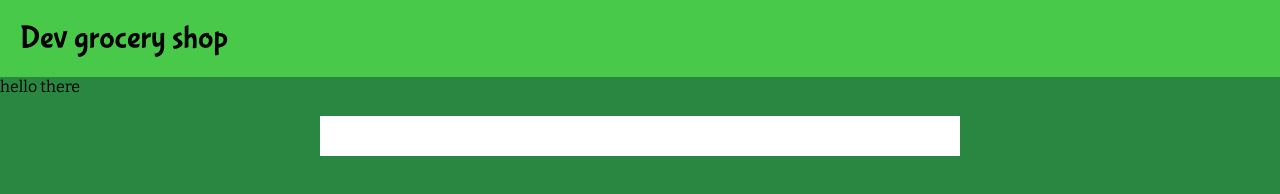
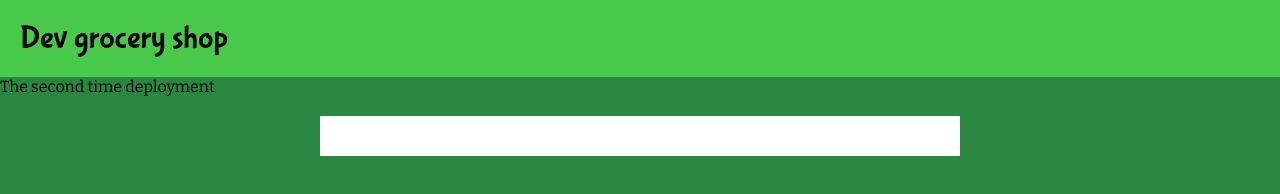
Before and after one commit to shopnobaz/aws-deployment, a website: page frontend/index.html in a window 1280 px wide. Drawn offline with nearby package versions, Linux system fonts and the light colour scheme; no server answers.

Commit message:
changed index.html

```diff
--- a/frontend/index.html
+++ b/frontend/index.html
@@ -15,7 +15,7 @@
   <header>
     <h1>Dev grocery shop</h1>
   </header>
-  <div> hello there </div>
+  <div> The second time deployment </div>
   <main>
     <!-- Replace with content generated by JavaScript-->
   </main>
```
